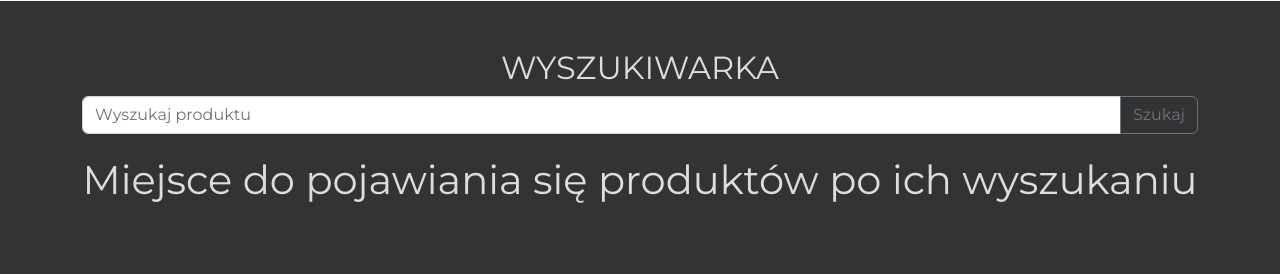
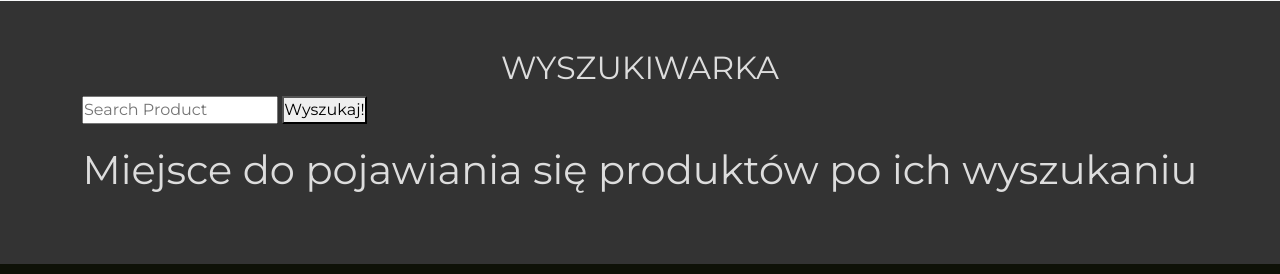
Before and after one commit to ProjektSDAKrzysiekPioterDominik/ProjectDominikKrzysiekPiotrek, a Django app: page / in a window 1280 px wide. Shown: the part 1593-1867 px from the top of the page. Run offline with Django 4.2, Linux system fonts and the light colour scheme; some libraries are stand-ins or nearby versions.

Commit message:
search in base.html

```diff
--- a/ProjectShop/Products/templates/Search.html
+++ b/ProjectShop/Products/templates/Search.html
@@ -1,4 +1,5 @@
-
+{% extends 'base.html' %}
+{% block search %}
 <div>
 <form action="{% url 'search_products' %}" method = 'get'>
     {% csrf_token %}
@@ -10,3 +11,4 @@
 
     {% endfor %}
 </div>
+{% endblock %}
--- a/ProjectShop/templates/base.html
+++ b/ProjectShop/templates/base.html
@@ -182,20 +182,17 @@
                 <h2>Wyszukiwarka</h2>
 				<div class="container">
                     <div class="input-group mb-3">
-					<input
-						type="text"
-						class="form-control"
-						placeholder="Wyszukaj produktu"
+						{% block search %}
+						<form action="{% url 'search_products' %}" method = 'get'>
+							{% csrf_token %}
+							<input type="text" name = "q" placeholder="Search Product" />
+							<button type="submit">Wyszukaj!</button>
+						</form>
+						{% for i in products %}
+							<h1>{{ i.Product_name }} </h1>
 
-						aria-describedby="button-addon2"
-					/>
-					<button
-						class="btn btn-outline-secondary"
-						type="button"
-						id="button-addon2"
-					>
-						Szukaj
-					</button>
+						{% endfor %}
+						{% endblock %}
 				</div>
                 <div class="empty">
                     <p>Miejsce do pojawiania się produktów po ich wyszukaniu</p>
```
